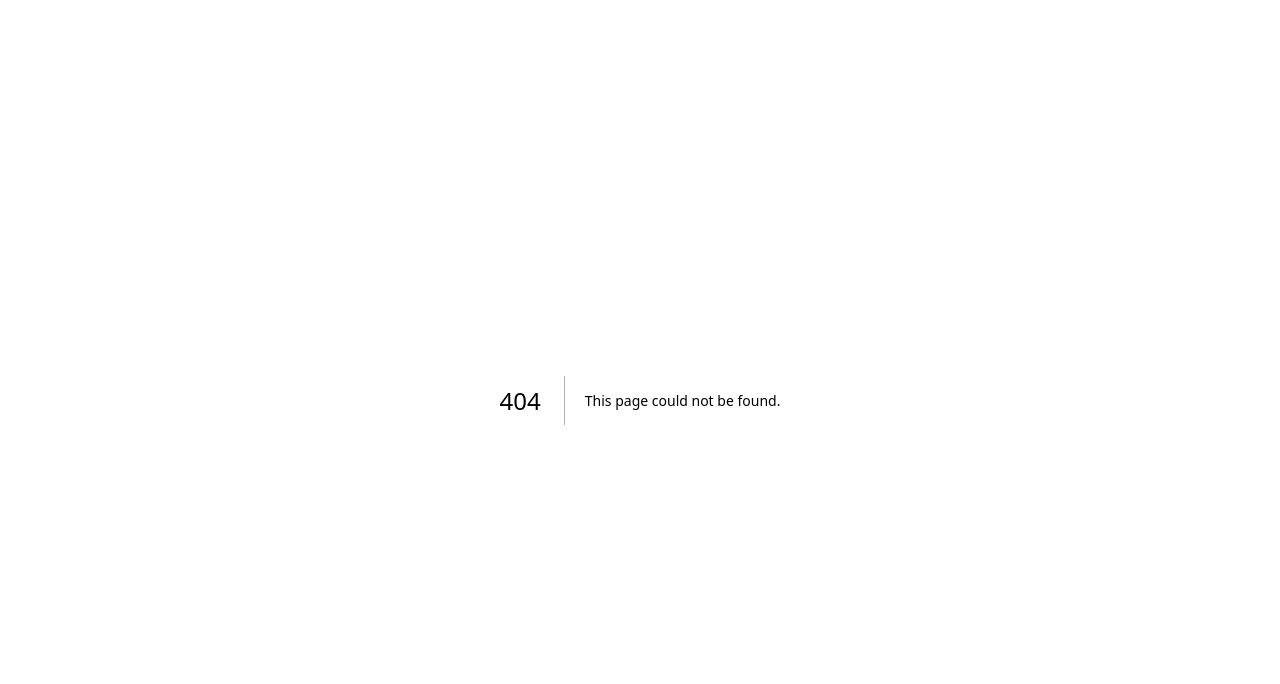
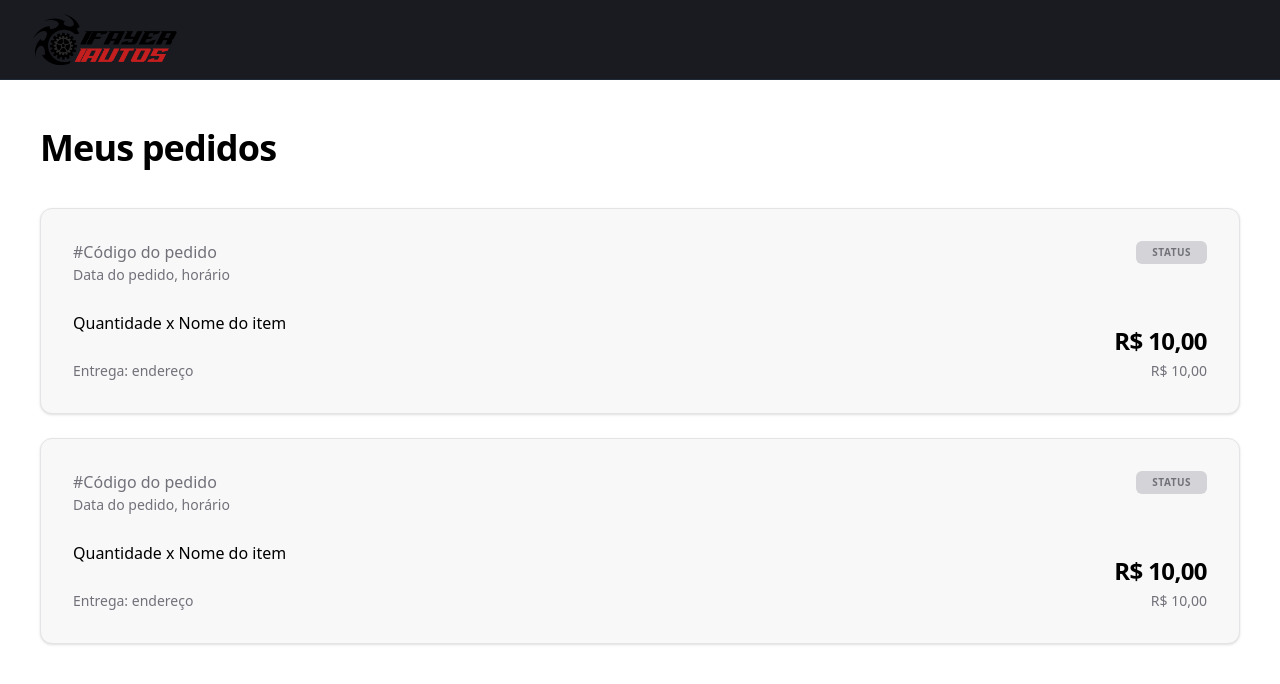
Before and after one commit to yodinhabanana/FayerAutos, a Next.js app in the folder frontend/: page /my-orders in a window 1280 px wide. Before the commit this address had no page. Shown: the top 684 px of the page. Built offline with nearby package versions, Linux system fonts and the light colour scheme.

Commit message:
feat: my-orders page

```diff
--- a/frontend/app/components/layout/Sidebar.tsx
+++ b/frontend/app/components/layout/Sidebar.tsx
@@ -64,6 +64,9 @@ export default function Sidebar({ isOpen, onClose, user }: SidebarProps) {
           <Link href="/contato" onClick={onClose} className="hover:text-red-500 transition-colors py-2 border-b border-gray-800/50">
             Contato
           </Link>
+          <Link href="/my-orders" onClick={onClose} className="hover:text-red-500 transition-colors py-2 border-b border-gray-800/50">
+            Meus Pedidos
+          </Link>
 
             {user?.role === 1 && (
                 <>
--- /dev/null
+++ b/frontend/app/my-orders/page.tsx
@@ -0,0 +1,115 @@
+"use client";
+
+import { useEffect, useState } from "react";
+import { jwtDecode } from "jwt-decode";
+import NoSearchHeader from "@/components/global/NoSearchHeader";
+import Sidebar from "@/components/layout/Sidebar";
+
+interface Order {
+  id: number;
+  orderCode: string;
+  status: string;
+  createdAt?: string;
+  itemsSummary?: string;
+  deliveryAddress?: string;
+  totalPrice?: number;
+}
+
+export default function MeusPedidos() {
+  const [orders, setOrders] = useState<Order[]>([]);
+
+  useEffect(() => {
+    const token = localStorage.getItem("token");
+    if (!token) return;
+
+    try {
+      const decoded: any = jwtDecode(token);
+      fetch(`http://localhost:8080/api/orders/customer/${decoded.userId}`, {
+        headers: {
+          Authorization: `Bearer ${token}`,
+        },
+      })
+        .then((r) => r.json())
+        .then(setOrders)
+        .catch((err) => console.error("Erro na API:", err));
+    } catch (error) {
+      console.error("Token inválido", error);
+    }
+  }, []);
+
+  const displayOrders = orders.length > 0 ? orders : [
+    { id: 1, orderCode: "#Código do pedido", status: "STATUS" },
+    { id: 2, orderCode: "#Código do pedido", status: "STATUS" }
+  ];
+
+  return (
+    <div className="w-full min-h-screen bg-white text-black font-sans select-none antialiased flex flex-col">
+
+      {/* HEADER GLOBAL */}
+      <NoSearchHeader />
+
+      {/* CONTAINER DO CORPO (SIDEBAR + CONTEÚDO) */}
+      <div className="flex flex-1 w-full">
+
+        {/* BARRA LATERAL */}
+        <Sidebar isOpen={false} onClose={function (): void {
+                  throw new Error("Function not implemented.");
+              } } user={null} />
+
+        {/* CONTEÚDO PRINCIPAL DA PÁGINA */}
+        <main className="flex-1 px-10 py-12 max-w-7xl mx-auto w-full">
+          <h1 className="text-4xl font-bold mb-10 tracking-tight text-black">
+            Meus pedidos
+          </h1>
+
+          <div className="space-y-6">
+            {displayOrders.map((order) => (
+              <div
+                key={order.id}
+                className="w-full border border-[#E4E4E7] bg-[#F8F8F8] rounded-xl p-8 flex justify-between items-start shadow-sm"
+              >
+                {/* Lado Esquerdo - Info Textual */}
+                <div className="flex flex-col justify-between min-h-[140px]">
+                  <div>
+                    <h2 className="text-[#71717A] font-medium text-base leading-snug">
+                      {order.id === 1 || order.id === 2 ? "#Código do pedido" : `#${order.orderCode}`}
+                    </h2>
+                    <p className="text-[#71717A] text-sm mt-0.5">
+                      {order.createdAt || "Data do pedido, horário"}
+                    </p>
+                  </div>
+
+                  <p className="text-black font-medium text-base my-4">
+                    {order.itemsSummary || "Quantidade x Nome do item"}
+                  </p>
+
+                  <p className="text-[#71717A] text-sm">
+                    Entrega: {order.deliveryAddress || "endereço"}
+                  </p>
+                </div>
+
+                {/* Lado Direito - Status e Preço */}
+                <div className="flex flex-col items-end justify-between min-h-[140px] text-right">
+                  {/* Badge do Status Cinza */}
+                  <span className="bg-[#D4D4D8] text-[#71717A] text-[10px] font-bold uppercase px-4 py-1 rounded-md tracking-wider">
+                    {order.status}
+                  </span>
+
+                  {/* Preços */}
+                  <div className="flex flex-col items-end">
+                    <span className="text-2xl font-black text-black tracking-tight">
+                      R$ {order.totalPrice ? order.totalPrice.toFixed(2).replace(".", ",") : "10,00"}
+                    </span>
+                    <span className="text-sm text-[#71717A] mt-1">
+                      R$ {order.totalPrice ? order.totalPrice.toFixed(2).replace(".", ",") : "10,00"}
+                    </span>
+                  </div>
+                </div>
+              </div>
+            ))}
+          </div>
+        </main>
+      </div>
+    </div>
+  );
+}
```
Also changed, not shown: 1 other file (tests, documents, lock files or other folders).
